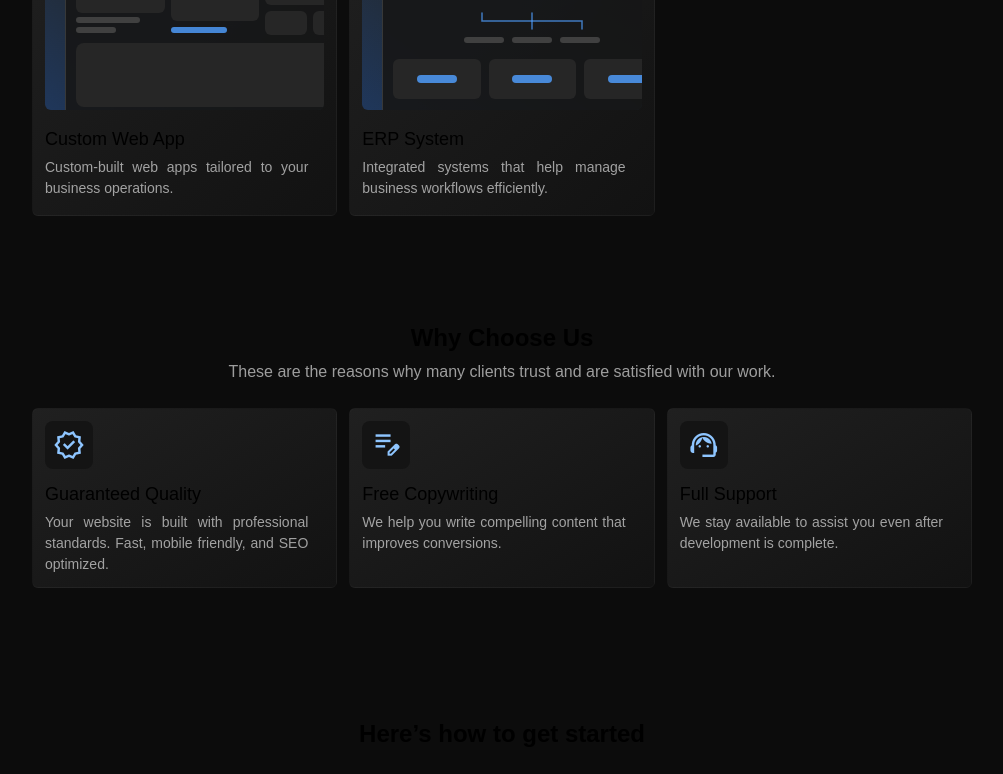
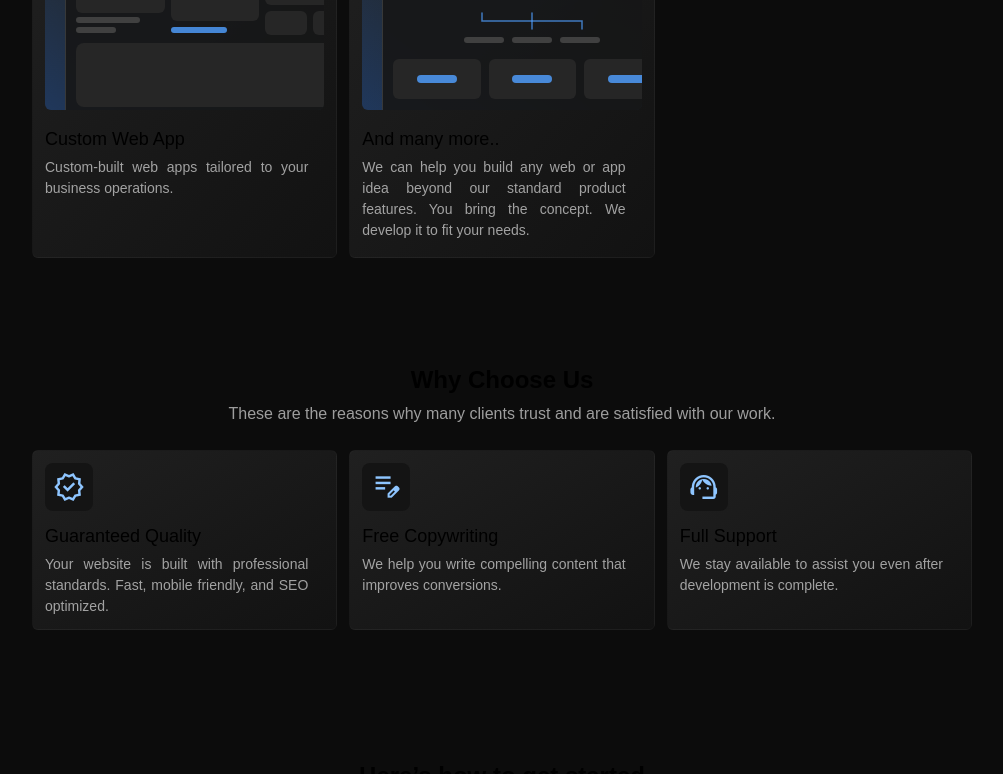
Before and after one commit to salman-setiawan/SAIA, a React (Vite) app: page / in a window 1280 px wide. Shown: the part 1600-2374 px from the top of the page, without its empty margins (138-1141 px from the left). Built offline with nearby package versions, Linux system fonts and the light colour scheme; a web font is replaced by a local one.

Commit message:
adding best deals

```diff
--- a/src/data/dataHome.js
+++ b/src/data/dataHome.js
@@ -2,7 +2,7 @@ const DataHome = {
   heroSection: {
     desc: {
       en: 'We help you build a fast and clear website that attracts customers. You get a professional company profile, a conversion-focused landing page, and an easy-to-use online store.',
-      id: 'Kami bantu kamu punya website yang cepat, jelas, dan siap menarik pelanggan. Kamu bisa dapat company profile yang profesional, landing page yang fokus pada konversi, dan toko online yang mudah digunakan.',
+      id: 'Kami bantu anda punya website yang cepat, jelas, dan siap menarik pelanggan. anda bisa dapat company profile yang profesional, landing page yang fokus pada konversi, dan toko online yang mudah digunakan.',
     },
     cta: [
       { en: 'Consult via Whatsapp', id: 'Konsultasi via Whatsapp' },
@@ -43,7 +43,7 @@ const DataHome = {
       {
         img: '',
         head: { en: 'Company Profile Website', id: 'Website Company Profile' },
-        desc: { en: 'Professional websites that strengthen your brand and credibility.', id: 'Website profesional yang memperkuat branding dan kredibilitas bisnis kamu.' },
+        desc: { en: 'Professional websites that strengthen your brand and credibility.', id: 'Website profesional yang memperkuat branding dan kredibilitas bisnis anda.' },
       },
       {
         img: '',
@@ -57,8 +57,8 @@ const DataHome = {
       },
       {
         img: '',
-        head: { en: 'ERP System', id: 'Sistem ERP' },
-        desc: { en: 'Integrated systems that help manage business workflows efficiently.', id: 'Sistem terintegrasi untuk mengelola alur kerja bisnis dengan lebih efisien.' },
+        head: { en: 'And many more..', id: 'Dan masih banyak lagi..' },
+        desc: { en: 'We can help you build any web or app idea beyond our standard product features. You bring the concept. We develop it to fit your needs.', id: 'Kami siap membantu mewujudkan web atau aplikasi di luar fitur standar produk kami. Anda bawa idenya. Kami kembangkan sampai sesuai kebutuhan Anda.' },
       },
     ],
   },
@@ -76,7 +76,7 @@ const DataHome = {
       {
         icon: 'verified',
         head: { en: 'Guaranteed Quality', id: 'Kualitas Terjamin' },
-        desc: { en: 'Your website is built with professional standards. Fast, mobile friendly, and SEO optimized.', id: 'Website kamu akan dirancang dengan standar profesional. Cepat, mobile-friendly, dan SEO-ready.' },
+        desc: { en: 'Your website is built with professional standards. Fast, mobile friendly, and SEO optimized.', id: 'Website anda akan dirancang dengan standar profesional. Cepat, mobile-friendly, dan SEO-ready.' },
       },
       {
         icon: 'edit_note',
@@ -90,6 +90,7 @@ const DataHome = {
       },
     ],
   },
+
   clientflowSection: {
     head: {
       en: 'Here’s how to get started',
@@ -122,6 +123,7 @@ const DataHome = {
       },
     ],
   },
+
   pricingSection: {
     head: {
       en: 'Our Pricing',
@@ -129,11 +131,15 @@ const DataHome = {
     },
     services: [
       {
-        id: 4,
+        id: 3,
         label: { en: 'Landing Page', id: 'Landing Page' },
         packages: [
           {
             package: 1,
+            deal: {
+              en: 'Best Deal!',
+              id: 'Penawaran Terbaik'
+            },
             price: 'Rp 1.500.000',
             desc: {
               en: 'Simple landing page with clean layout for small promotions.',
@@ -180,11 +186,15 @@ const DataHome = {
         ]
       },
       {
-        id: 5,
+        id: 4,
         label: { en: 'Company Profile Website', id: 'Website Company Profile' },
         packages: [
           {
             package: 1,
+            deal: {
+              en: 'Best Deal!',
+              id: 'Penawaran Terbaik'
+            },
             price: 'Rp 3.500.000',
             desc: {
               en: 'Essential company profile for small businesses.',
@@ -236,6 +246,10 @@ const DataHome = {
         packages: [
           {
             package: 1,
+            deal: {
+              en: 'Best Deal!',
+              id: 'Penawaran Terbaik'
+            },
             price: 'Rp 4.500.000',
             desc: {
               en: 'Starter ecommerce with simple product catalog.',
@@ -287,6 +301,10 @@ const DataHome = {
         packages: [
           {
             package: 1,
+            deal: {
+              en: 'Best Deal!',
+              id: 'Penawaran Terbaik'
+            },
             price: 'Rp 8.000.000',
             desc: {
               en: 'Starter custom app with basic modules.',
@@ -332,60 +350,65 @@ const DataHome = {
           }
         ]
       },
-      {
-        id: 3,
-        label: { en: 'ERP System', id: 'Sistem ERP' },
-        packages: [
-          {
-            package: 1,
-            price: 'Rp 12.000.000',
-            desc: {
-              en: 'Entry level ERP modules for small operations.',
-              id: 'Modul ERP dasar untuk operasional kecil.'
-            },
-            benefit: [
-              { en: 'Inventory module', id: 'Modul inventory' },
-              { en: 'Sales module', id: 'Modul penjualan' },
-              { en: 'Basic reporting', id: 'Laporan dasar' },
-              { en: '2 revisions', id: '2 kali revisi' }
-            ],
-            cta: { en: 'Order Now', id: 'Order Sekarang' }
-          },
-          {
-            package: 2,
-            price: 'Rp 25.000.000',
-            desc: {
-              en: 'Multi-module ERP with automation.',
-              id: 'ERP multi modul dengan automasi.'
-            },
-            benefit: [
-              { en: 'Inventory + Sales + HR', id: 'Inventory, Sales, HR' },
-              { en: 'Workflow automation', id: 'Otomasi workflow' },
-              { en: 'Advanced reporting', id: 'Laporan lanjutan' },
-              { en: '3 revisions', id: '3 kali revisi' }
-            ],
-            cta: { en: 'Order Now', id: 'Order Sekarang' }
-          },
-          {
-            package: 3,
-            price: { en: 'Contact Us', id: 'Hubungi Kami' },
-            desc: {
-              en: 'Full ERP system built for large enterprises.',
-              id: 'Sistem ERP penuh untuk perusahaan besar.'
-            },
-            benefit: [
-              { en: 'Custom modules', id: 'Modul kustom' },
-              { en: 'Data migration', id: 'Migrasi data' },
-              { en: 'Integration with existing systems', id: 'Integrasi sistem existing' },
-              { en: 'On-site support', id: 'Dukungan on-site' }
-            ],
-            cta: { en: 'Order Now', id: 'Order Sekarang' }
-          }
-        ]
-      }
+      // {
+      //   id: 3,
+      //   label: { en: 'ERP System', id: 'Sistem ERP' },
+      //   packages: [
+      //     {
+      //       package: 1,
+      //       deal: {
+      //         en: 'Best Deal!',
+      //         id: 'Penawaran Terbaik'
+      //       },
+      //       price: 'Rp 12.000.000',
+      //       desc: {
+      //         en: 'Entry level ERP modules for small operations.',
+      //         id: 'Modul ERP dasar untuk operasional kecil.'
+      //       },
+      //       benefit: [
+      //         { en: 'Inventory module', id: 'Modul inventory' },
+      //         { en: 'Sales module', id: 'Modul penjualan' },
+      //         { en: 'Basic reporting', id: 'Laporan dasar' },
+      //         { en: '2 revisions', id: '2 kali revisi' }
+      //       ],
+      //       cta: { en: 'Order Now', id: 'Order Sekarang' }
+      //     },
+      //     {
+      //       package: 2,
+      //       price: 'Rp 25.000.000',
+      //       desc: {
+      //         en: 'Multi-module ERP with automation.',
+      //         id: 'ERP multi modul dengan automasi.'
+      //       },
+      //       benefit: [
+      //         { en: 'Inventory + Sales + HR', id: 'Inventory, Sales, HR' },
+      //         { en: 'Workflow automation', id: 'Otomasi workflow' },
+      //         { en: 'Advanced reporting', id: 'Laporan lanjutan' },
+      //         { en: '3 revisions', id: '3 kali revisi' }
+      //       ],
+      //       cta: { en: 'Order Now', id: 'Order Sekarang' }
+      //     },
+      //     {
+      //       package: 3,
+      //       price: { en: 'Contact Us', id: 'Hubungi Kami' },
+      //       desc: {
+      //         en: 'Full ERP system built for large enterprises.',
+      //         id: 'Sistem ERP penuh untuk perusahaan besar.'
+      //       },
+      //       benefit: [
+      //         { en: 'Custom modules', id: 'Modul kustom' },
+      //         { en: 'Data migration', id: 'Migrasi data' },
+      //         { en: 'Integration with existing systems', id: 'Integrasi sistem existing' },
+      //         { en: 'On-site support', id: 'Dukungan on-site' }
+      //       ],
+      //       cta: { en: 'Order Now', id: 'Order Sekarang' }
+      //     }
+      //   ]
+      // }
 
     ]
   },
+
   ctaSection: {
     head: {
       en: 'Ready to Build a Professional Website for Your Business?',
@@ -393,7 +416,7 @@ const DataHome = {
     },
     desc: {
       en: 'We help you create a convincing, fast, and ready-to-sell website. Company profile, landing page, or online store. All done easily.',
-      id: 'Kami siap bantu kamu punya website yang tampil meyakinkan, cepat, dan siap promosi. Mulai dari company profile, landing page, sampai toko online semua bisa kamu dapatkan dengan mudah dan tanpa ribet.',
+      id: 'Kami siap bantu anda punya website yang tampil meyakinkan, cepat, dan siap promosi. Mulai dari company profile, landing page, sampai toko online semua bisa anda dapatkan dengan mudah dan tanpa ribet.',
     },
     cta: [
       { en: 'Contact Us via Whatsapp', id: 'Hubungi Kami via Whatsapp' },
--- a/src/pages/Home.jsx
+++ b/src/pages/Home.jsx
@@ -38,12 +38,12 @@ const Home = () => {
           <div className={`${textHeading1} max-w-[360px] md:max-w-full leading-11`}>
             {language === "en" ? (
               <>Want to <span className="bg-gradient-to-r from-blue-300 to-blue-500 bg-clip-text text-transparent">
-                <TypingText words={words[language]} />
+                <TypingText words={words[language] || words.en} />
               </span>
               <span className="block">your business?</span></>
             ) : (
               <>Ingin <span className="bg-gradient-to-r from-blue-300 to-blue-500 bg-clip-text text-transparent">
-                <TypingText words={words[language]} />
+                <TypingText words={words[language] || words.id} />
               </span>
               <span className="block">bisnis kamu?</span></>
             )}
@@ -60,7 +60,7 @@ const Home = () => {
           ))}
         </div>
 
-        <div className="flex flex-row gap-x-8 pt-1">
+        <div className="flex flex-row gap-x-8 lg:gap-x-16 pt-1">
           {DataHome.indicatorSection.map((item, index) => (
             <div key={index}>
               <div className={textHeading2}>{item.indicator}</div>
@@ -140,7 +140,7 @@ const Home = () => {
       </div>
 
       {/* Pricing Section */}
-      <div className="flex flex-col gap-y-6 w-full lg:w-[980px] py-8 px-5">
+      <div className="flex flex-col gap-y-10 w-full lg:w-[980px] py-8 px-5">
         <div className="flex flex-col gap-y-4">
           <div className={`${textHeading2} md:text-center mb-1`}>
             {DataHome.pricingSection.head[language]}
@@ -163,6 +163,7 @@ const Home = () => {
           {selected.packages.map((p, index) => (
             <CardPricing
               key={index}
+              deal={p.deal?.[language]}
               price={typeof p.price === 'string' ? p.price : p.price[language]}
               desc={p.desc[language]}
               benefit={p.benefit}
```
Also changed, not shown: src/components/CardPricing.jsx (+13 -13 lines).
